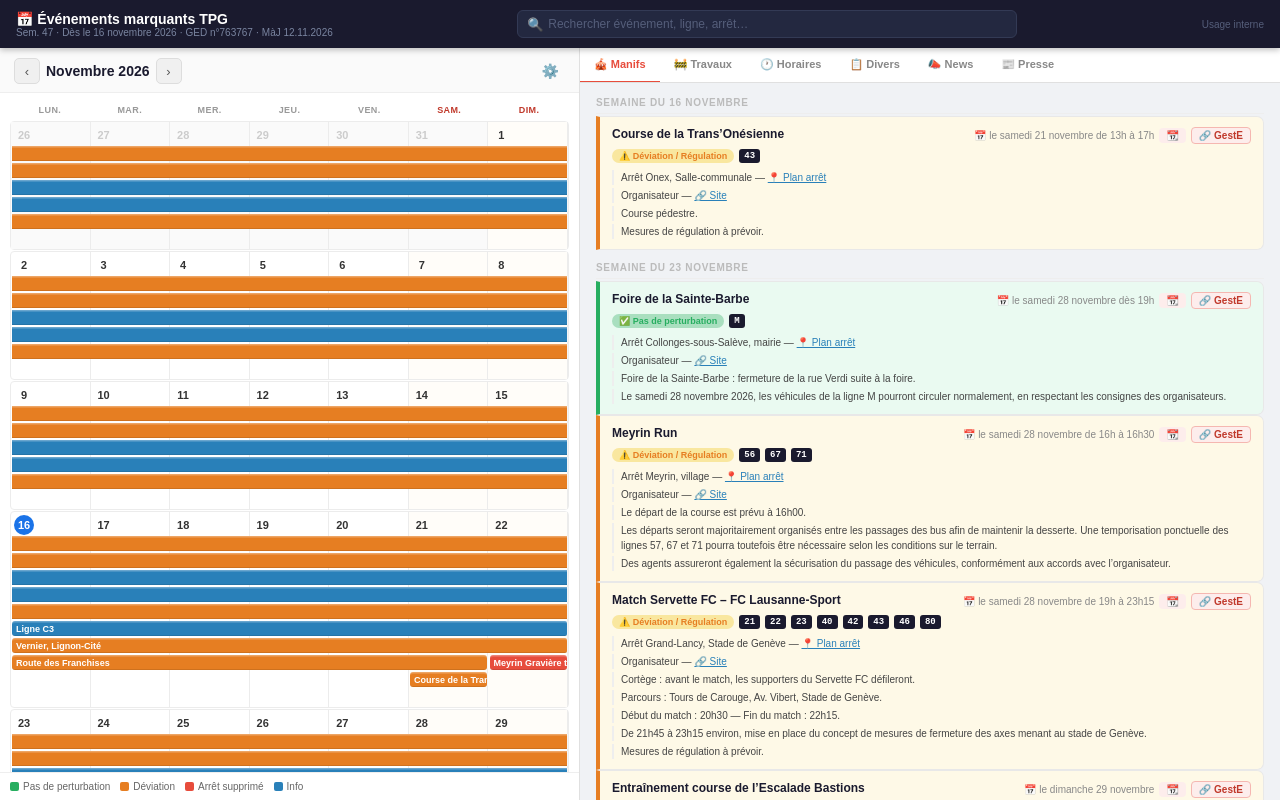
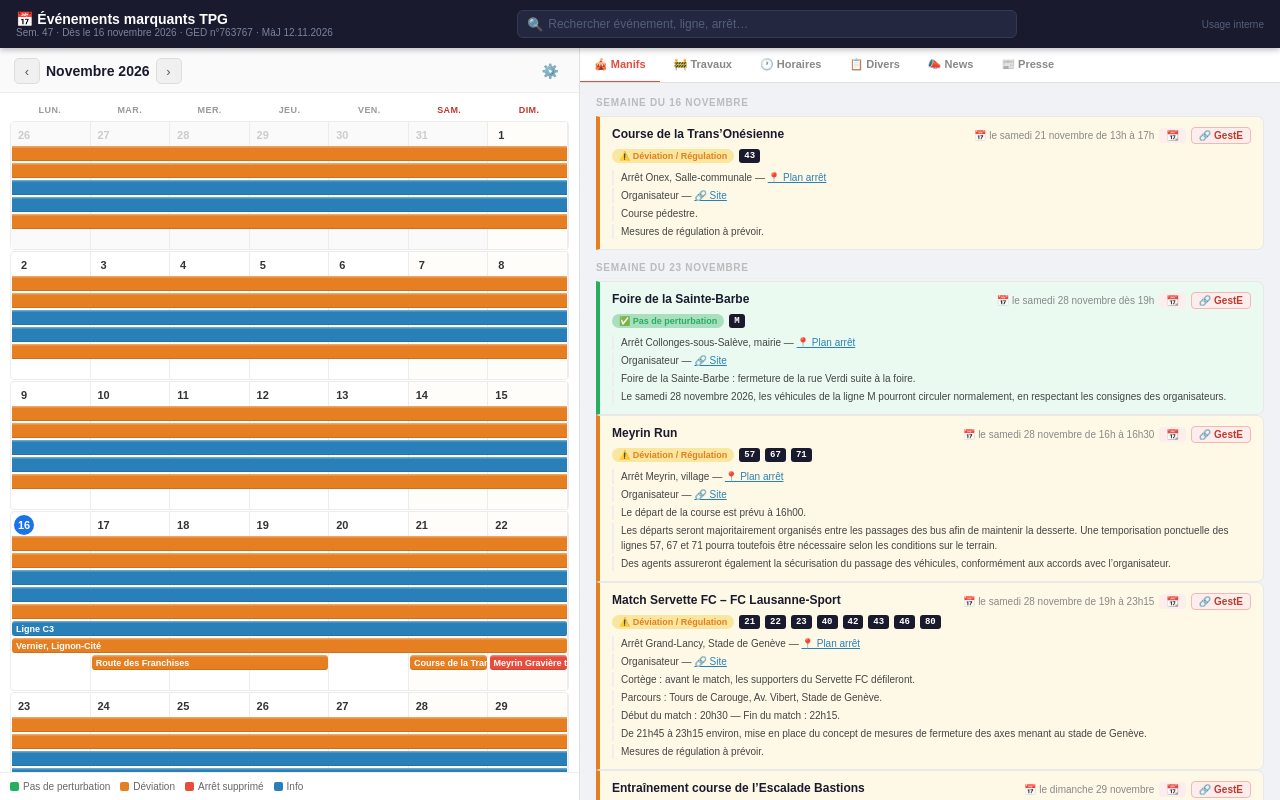
Before and after one commit to Veiguesama/evenements_marquants, a plain HTML site: page index.html in a window 1280 px wide. Drawn offline with Linux system fonts and the light colour scheme.

Commit message:
Semaine 47 : Meyrin Run lignes 57/67/71, Route des Franchises du 17 au 19.11
Co-Authored-By: Claude Opus 5.5 <noreply@anthropic.com>
Claude-Session: https://claude.ai/code/session_01JFmXy8HjofpMNH8exzjw9M

```diff
--- a/index.html
+++ b/index.html
@@ -476,7 +476,7 @@ const DATA = {
                     "fin": "2026-11-28",
                     "statut": "deviation",
                     "lignes": [
-                        "56",
+                        "57",
                         "67",
                         "71"
                     ],
@@ -622,9 +622,9 @@ const DATA = {
             "items": [
                 {
                     "titre": "Route des Franchises",
-                    "date": "du lundi 16, 21h au jeudi 21 novembre, 3h30 — ligne 10 direction Aéroport",
-                    "debut": "2026-11-16",
-                    "fin": "2026-11-21",
+                    "date": "du mardi 17, 21h au jeudi 19 novembre, 3h30 — ligne 10 direction Aéroport",
+                    "debut": "2026-11-17",
+                    "fin": "2026-11-19",
                     "statut": "deviation",
                     "lignes": [
                         "10"
```
